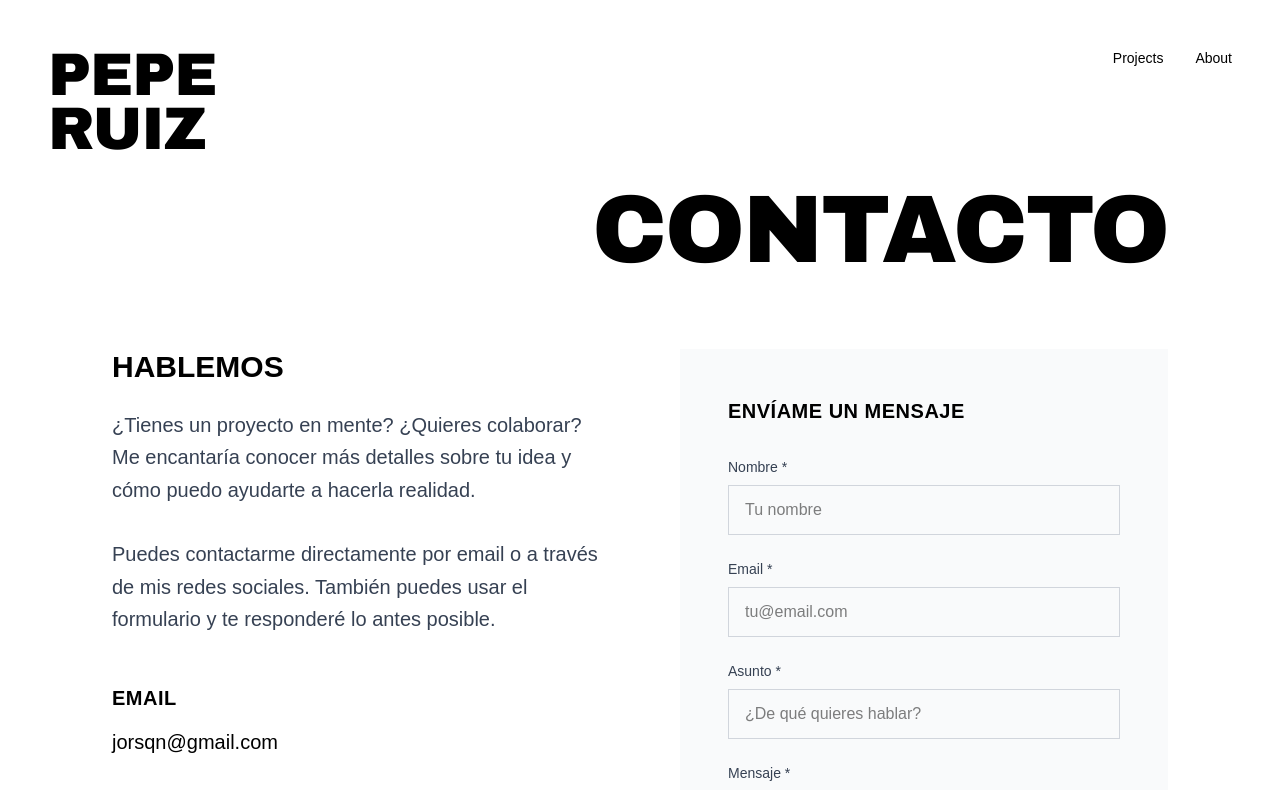
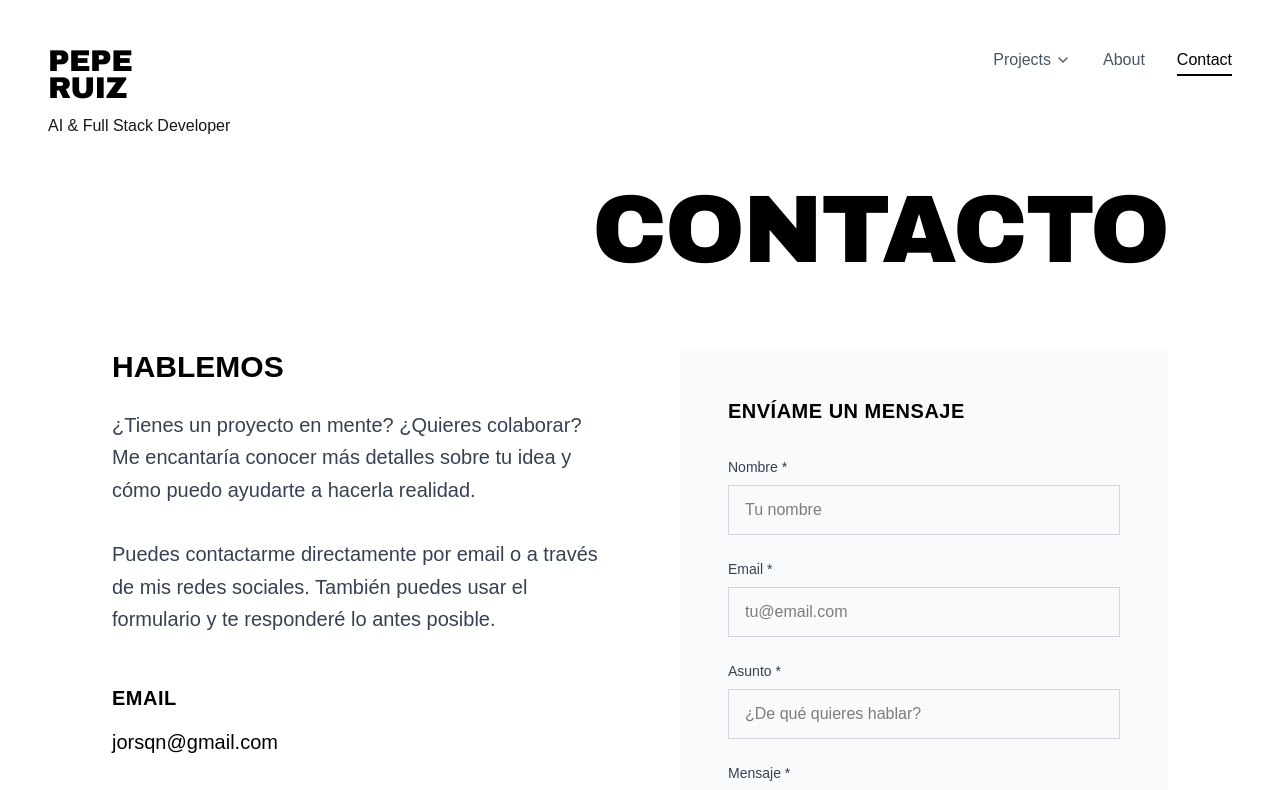
Before and after one commit to peperuizdev/portfolio-fullstack-datascience, a Next.js app: page /contact in a window 1280 px wide. Shown: the top 790 px of the page. Built offline with nearby package versions, Linux system fonts and the light colour scheme.

Commit message:
feat: improve navbar labels and burguer menu

```diff
--- a/src/app/globals.css
+++ b/src/app/globals.css
@@ -40,28 +40,29 @@ body {
   color: transparent;
 }
 
-/* Hover unificado para el nombre */
-.name-hover {
-  transition: all 0.6s ease;
-}
-
-/* Hover normal: negro → blanco con borde negro */
-.name-hover:hover .name-text:not(.text-transparent) {
-  -webkit-text-stroke: 1px black !important;
-  color: white !important;
-}
-
-/* Hover especial para estado scrolled: outline → relleno negro */
-.name-hover:hover .name-text.text-transparent {
-  -webkit-text-stroke: 0px transparent !important;
-  color: black !important;
-}
-
+/* Logo principal - con transiciones suaves */
 .name-text {
   font-family: 'Arial Black', 'Helvetica Neue', Arial, sans-serif;
   font-weight: 900;
   letter-spacing: -0.02em;
-  transition: all 0.6s ease;
+  transition: font-size 0.5s ease, color 0.3s ease, -webkit-text-stroke 0.3s ease;
+}
+
+/* Estado de scroll: transparente con borde fino */
+.name-text.text-transparent {
+  color: transparent;
+  -webkit-text-stroke: 0.5px rgba(0, 0, 0, 0.3);
+}
+
+/* Hover del logo: Negro → Transparente con borde negro */
+.name-hover:hover .name-text {
+  color: transparent;
+  -webkit-text-stroke: 0.5px rgba(0, 0, 0, 0.3);
+}
+
+/* Hover cuando está scrolled (ya transparente): Transparente con borde → Negro relleno */
+.name-hover:hover .name-text.text-transparent {
+  color: black;
   -webkit-text-stroke: 0px transparent;
 }
 
--- a/src/app/projects/[slug]/page.tsx
+++ b/src/app/projects/[slug]/page.tsx
@@ -2,7 +2,6 @@ import { notFound } from 'next/navigation'
 import { ExternalLink, Github } from 'lucide-react'
 import { projects } from '@/data/projects'
 import { SITE_CONFIG } from '@/lib/constants'
-import Navbar from '@/components/Navbar'
 
 interface ProjectPageProps {
   params: Promise<{
@@ -44,9 +43,6 @@ export default async function ProjectPage({ params }: ProjectPageProps) {
 
   return (
     <div className="relative min-h-screen bg-white text-black">
-      {/* Navbar unificado */}
-      <Navbar />
-
       {/* Hero Section */}
       <section className="relative mt-40 h-[50vh] w-full md:mt-44 md:h-[55vh] lg:mt-48 lg:h-[60vh]">
         <div className="h-full w-full">
--- a/src/components/Navbar.tsx
+++ b/src/components/Navbar.tsx
@@ -3,20 +3,50 @@
 import { useState, useEffect } from 'react'
 import { usePathname } from 'next/navigation'
 import Link from 'next/link'
+import { ChevronDown } from 'lucide-react'
 import { SITE_CONFIG } from '@/lib/constants'
+import { projects } from '@/data/projects'
 
 export default function Navbar() {
   const pathname = usePathname()
   const [isMenuOpen, setIsMenuOpen] = useState(false)
   const [isScrolled, setIsScrolled] = useState(false)
+  const [isProjectsDropdownOpen, setIsProjectsDropdownOpen] = useState(false)
+  const [isMobileProjectsOpen, setIsMobileProjectsOpen] = useState(false)
+  const [hoverTimeout, setHoverTimeout] = useState<NodeJS.Timeout | null>(null)
 
-  const isProjectPage = pathname.startsWith('/projects/')
   const isAboutPage = pathname === '/about'
   const isIndexPage = pathname === '/'
+  const isContactPage = pathname === '/contact'
+  const isProjectPage = pathname.startsWith('/projects/')
 
-  // Efecto scroll solo en páginas de proyecto
+  // Funciones para manejar hover con delay
+  const handleMouseEnter = () => {
+    if (hoverTimeout) {
+      clearTimeout(hoverTimeout)
+    }
+    setIsProjectsDropdownOpen(true)
+  }
+
+  const handleMouseLeave = () => {
+    const timeout = setTimeout(() => {
+      setIsProjectsDropdownOpen(false)
+    }, 200) // 200ms de delay antes de cerrar
+    setHoverTimeout(timeout)
+  }
+
+  // Limpiar timeout al desmontar
   useEffect(() => {
-    if (!isProjectPage) return
+    return () => {
+      if (hoverTimeout) {
+        clearTimeout(hoverTimeout)
+      }
+    }
+  }, [hoverTimeout])
+
+  // Efecto scroll solo para páginas que NO son home
+  useEffect(() => {
+    if (isIndexPage) return
 
     const handleScroll = () => {
       const scrolled = window.scrollY > 100
@@ -25,113 +55,132 @@ export default function Navbar() {
 
     window.addEventListener('scroll', handleScroll)
     return () => window.removeEventListener('scroll', handleScroll)
-  }, [isProjectPage])
+  }, [isIndexPage])
 
   // Cerrar menú al hacer clic fuera
   useEffect(() => {
     const handleClickOutside = (event: MouseEvent) => {
       const target = event.target as HTMLElement
-      if (isMenuOpen && !target.closest('.menu-container')) {
+      if (isMenuOpen && !target.closest('.menu-container') && !target.closest('.menu-overlay')) {
         setIsMenuOpen(false)
+      }
+      if (isProjectsDropdownOpen && !target.closest('.projects-dropdown')) {
+        setIsProjectsDropdownOpen(false)
       }
     }
 
-    if (isMenuOpen) {
     document.addEventListener('mousedown', handleClickOutside)
-    }
-
     return () => {
       document.removeEventListener('mousedown', handleClickOutside)
     }
-  }, [isMenuOpen])
+  }, [isMenuOpen, isProjectsDropdownOpen])
 
-  const isContactPage = pathname === '/contact'
+  // Cerrar dropdown al cambiar de ruta
+  useEffect(() => {
+    setIsProjectsDropdownOpen(false)
+    setIsMobileProjectsOpen(false)
+  }, [pathname])
 
-  // Navegación contextual según la página
   const getDesktopNavigation = () => {
-    if (isIndexPage) {
     return (
       <div className="hidden space-x-8 lg:flex">
+        {/* Projects con dropdown */}
+        <div
+          className="projects-dropdown relative"
+          onMouseEnter={handleMouseEnter}
+          onMouseLeave={handleMouseLeave}
+        >
+          <button
+            onClick={() => setIsProjectsDropdownOpen(!isProjectsDropdownOpen)}
+            className={`flex items-center gap-1 text-base font-medium transition-opacity hover:opacity-60 ${
+              isIndexPage || isProjectPage ? 'text-black' : 'text-gray-600'
+            }`}
+          >
+            Projects
+            <ChevronDown
+              className={`h-4 w-4 transition-transform duration-200 ${
+                isProjectsDropdownOpen ? 'rotate-180' : ''
+              }`}
+            />
+          </button>
+
+          {/* Indicador activo para Projects */}
+          {(isIndexPage || isProjectPage) && (
+            <div className="absolute -bottom-1 left-0 right-0 h-0.5 bg-black"></div>
+          )}
+
+          {/* Dropdown */}
+          {isProjectsDropdownOpen && (
+            <div
+              className="absolute top-full left-0 mt-1 w-64 bg-white border border-gray-200 rounded-lg shadow-lg z-50"
+              onMouseEnter={handleMouseEnter}
+              onMouseLeave={handleMouseLeave}
+            >
+              <div className="py-2">
+                <Link
+                  href="/"
+                  className={`block px-4 py-2 text-sm transition-colors hover:bg-gray-50 ${
+                    isIndexPage ? 'text-black bg-gray-50' : 'text-gray-700'
+                  }`}
+                  onClick={() => setIsProjectsDropdownOpen(false)}
+                >
+                  <span className="font-medium">All Projects</span>
+                  <span className="block text-xs text-gray-500 mt-1">Ver todos los proyectos</span>
+                </Link>
+                <hr className="my-1" />
+                {projects.map((project) => (
+                  <Link
+                    key={project.id}
+                    href={`/projects/${project.slug}`}
+                    className={`block px-4 py-2 text-sm transition-colors hover:bg-gray-50 ${
+                      pathname === `/projects/${project.slug}`
+                        ? 'text-black bg-gray-50'
+                        : 'text-gray-700'
+                    }`}
+                    onClick={() => setIsProjectsDropdownOpen(false)}
+                  >
+                    <span className="font-medium">{project.title}</span>
+                    <span className="block text-xs text-gray-500 mt-1">{project.category}</span>
+                  </Link>
+                ))}
+              </div>
+            </div>
+          )}
+        </div>
+
+        {/* About */}
+        <div className="relative">
           <Link
             href="/about"
-            className="text-sm font-medium text-black transition-opacity hover:opacity-60"
+            className={`text-base font-medium transition-opacity hover:opacity-60 ${
+              isAboutPage ? 'text-black' : 'text-gray-600'
+            }`}
           >
             About
           </Link>
+          {/* Indicador activo para About */}
+          {isAboutPage && (
+            <div className="absolute -bottom-1 left-0 right-0 h-0.5 bg-black"></div>
+          )}
+        </div>
+
+        {/* Contact */}
+        <div className="relative">
           <Link
             href="/contact"
-            className="text-sm font-medium text-black transition-opacity hover:opacity-60"
+            className={`text-base font-medium transition-opacity hover:opacity-60 ${
+              isContactPage ? 'text-black' : 'text-gray-600'
+            }`}
           >
             Contact
           </Link>
+          {/* Indicador activo para Contact */}
+          {isContactPage && (
+            <div className="absolute -bottom-1 left-0 right-0 h-0.5 bg-black"></div>
+          )}
+        </div>
       </div>
     )
-    }
-
-    if (isProjectPage) {
-      return (
-        <div className="hidden space-x-8 lg:flex">
-          <Link
-            href="/"
-            className="text-sm font-medium text-black transition-opacity hover:opacity-60"
-          >
-            ← Home
-          </Link>
-          <Link
-            href="/about"
-            className="text-sm font-medium text-black transition-opacity hover:opacity-60"
-          >
-            About
-          </Link>
-          <Link
-            href="/contact"
-            className="text-sm font-medium text-black transition-opacity hover:opacity-60"
-          >
-            Contact
-          </Link>
-        </div>
-      )
-    }
-
-    if (isAboutPage) {
-      return (
-        <div className="hidden space-x-8 lg:flex">
-          <Link
-            href="/"
-            className="text-sm font-medium text-black transition-opacity hover:opacity-60"
-          >
-            Projects
-          </Link>
-          <Link
-            href="/contact"
-            className="text-sm font-medium text-black transition-opacity hover:opacity-60"
-          >
-            Contact
-          </Link>
-        </div>
-      )
-    }
-
-    if (isContactPage) {
-      return (
-        <div className="hidden space-x-8 lg:flex">
-          <Link
-            href="/"
-            className="text-sm font-medium text-black transition-opacity hover:opacity-60"
-          >
-            Projects
-          </Link>
-          <Link
-            href="/about"
-            className="text-sm font-medium text-black transition-opacity hover:opacity-60"
-          >
-            About
-          </Link>
-        </div>
-      )
-    }
-
-    return null
   }
 
   return (
@@ -141,54 +190,45 @@ export default function Navbar() {
         <Link href="/" className="name-hover group block">
           <div className="space-y-0">
             <h1
-              className={`name-text leading-[0.9] font-black uppercase transition-all duration-500 ${
-                isProjectPage
-                  ? 'text-xl md:text-2xl lg:text-3xl'
-                  : 'text-2xl md:text-4xl lg:text-6xl'
+              className={`name-text leading-[0.9] font-black uppercase ${
+                isIndexPage
+                  ? 'text-2xl md:text-4xl lg:text-6xl'
+                  : 'text-xl md:text-2xl lg:text-3xl'
               } ${
-                isProjectPage && isScrolled
-                  ? 'text-transparent group-hover:text-black'
-                  : 'text-black group-hover:text-transparent'
+                !isIndexPage && isScrolled ? 'text-transparent' : 'text-black'
               }`}
-              style={{
-                WebkitTextStroke:
-                  isProjectPage && isScrolled ? '1px black' : '0px transparent',
-                transition: 'all 0.5s ease',
-              }}
             >
               {SITE_CONFIG.name.split(' ')[0]}
             </h1>
             <h1
-              className={`name-text leading-[0.9] font-black uppercase transition-all duration-500 ${
-                isProjectPage
-                  ? 'text-xl md:text-2xl lg:text-3xl'
-                  : 'text-2xl md:text-4xl lg:text-6xl'
+              className={`name-text leading-[0.9] font-black uppercase ${
+                isIndexPage
+                  ? 'text-2xl md:text-4xl lg:text-6xl'
+                  : 'text-xl md:text-2xl lg:text-3xl'
               } ${
-                isProjectPage && isScrolled
-                  ? 'text-transparent group-hover:text-black'
-                  : 'text-black group-hover:text-transparent'
+                !isIndexPage && isScrolled ? 'text-transparent' : 'text-black'
               }`}
-              style={{
-                WebkitTextStroke:
-                  isProjectPage && isScrolled ? '1px black' : '0px transparent',
-                transition: 'all 0.5s ease',
-              }}
             >
               {SITE_CONFIG.name.split(' ')[1]}
             </h1>
-            {/* Solo mostrar subtitle en index */}
-            {isIndexPage && (
-              <p className="text-primary-600 mt-2 text-xs font-medium md:mt-4 md:text-lg lg:mt-6 lg:text-xl">
+            {/* Subtitle */}
+            <p
+              className={`text-primary-600 font-medium transition-all duration-500 ${
+                isIndexPage
+                  ? 'mt-2 text-xs md:mt-4 md:text-lg lg:mt-6 lg:text-xl'
+                  : 'mt-1 text-xs md:mt-2 md:text-sm lg:mt-3 lg:text-base'
+              } ${
+                !isIndexPage && isScrolled ? 'opacity-0 transform -translate-y-2' : 'opacity-100 transform translate-y-0'
+              }`}
+            >
               {SITE_CONFIG.title}
             </p>
-            )}
           </div>
         </Link>
       </div>
 
       {/* Navegación superior derecha */}
       <div className="fixed top-4 right-4 z-50 md:top-8 md:right-8 lg:top-12 lg:right-12">
-        {/* Desktop: navegación contextual */}
         {getDesktopNavigation()}
 
         {/* Mobile: menú hamburguesa */}
@@ -223,7 +263,7 @@ export default function Navbar() {
       {/* Menú fullscreen mobile */}
       {isMenuOpen && (
         <div
-          className="fixed inset-0 z-40 lg:hidden"
+          className="menu-overlay fixed inset-0 z-40 lg:hidden"
           style={{ backgroundColor: 'rgba(248, 250, 252, 0.9)' }}
         >
           <div className="flex h-full w-full items-center justify-center">
@@ -244,60 +284,89 @@ export default function Navbar() {
               </div>
 
               {/* Enlaces de navegación */}
-              <div className="space-y-8">
-                <div className="flex items-center justify-between">
-                  <span className="font-mono text-sm text-gray-400">01</span>
+              <div className="space-y-6">
+                {/* Projects con submenú */}
+                <div>
+                  <button
+                    onClick={() => setIsMobileProjectsOpen(!isMobileProjectsOpen)}
+                    className={`flex w-full items-center justify-between text-lg font-medium transition-opacity hover:opacity-60 ${
+                      isIndexPage || isProjectPage ? 'text-black' : 'text-gray-600'
+                    }`}
+                  >
+                    Projects
+                    <ChevronDown
+                      className={`h-5 w-5 transition-transform duration-200 ${
+                        isMobileProjectsOpen ? 'rotate-180' : ''
+                      }`}
+                    />
+                  </button>
+
+                  {/* Indicador activo para Projects en mobile */}
+                  {(isIndexPage || isProjectPage) && (
+                    <div className="mt-1 h-0.5 w-8 bg-black"></div>
+                  )}
+
+                  {isMobileProjectsOpen && (
+                    <div className="mt-3 ml-4 space-y-3">
                       <Link
                         href="/"
-                    className="text-lg font-medium text-black transition-opacity hover:opacity-60"
+                        className={`block text-base transition-opacity hover:opacity-60 ${
+                          isIndexPage ? 'text-black font-medium' : 'text-gray-600'
+                        }`}
                         onClick={() => setIsMenuOpen(false)}
                       >
-                    Home
+                        All Projects
                       </Link>
+                      {projects.map((project) => (
+                        <Link
+                          key={project.id}
+                          href={`/projects/${project.slug}`}
+                          className={`block text-base transition-opacity hover:opacity-60 ${
+                            pathname === `/projects/${project.slug}`
+                              ? 'text-black font-medium'
+                              : 'text-gray-600'
+                          }`}
+                          onClick={() => setIsMenuOpen(false)}
+                        >
+                          {project.title}
+                        </Link>
+                      ))}
                     </div>
-                <div className="flex items-center justify-between">
-                  <span className="font-mono text-sm text-gray-400">02</span>
+                  )}
+                </div>
+
+                {/* About */}
+                <div>
                   <Link
                     href="/about"
-                    className="text-lg font-medium text-black transition-opacity hover:opacity-60"
+                    className={`block text-lg font-medium transition-opacity hover:opacity-60 ${
+                      isAboutPage ? 'text-black' : 'text-gray-600'
+                    }`}
                     onClick={() => setIsMenuOpen(false)}
                   >
                     About
                   </Link>
+                  {/* Indicador activo para About en mobile */}
+                  {isAboutPage && (
+                    <div className="mt-1 h-0.5 w-8 bg-black"></div>
+                  )}
                 </div>
-                <div className="flex items-center justify-between">
-                  <span className="font-mono text-sm text-gray-400">03</span>
+
+                {/* Contact */}
+                <div>
                   <Link
                     href="/contact"
-                    className="text-lg font-medium text-black transition-opacity hover:opacity-60"
+                    className={`block text-lg font-medium transition-opacity hover:opacity-60 ${
+                      isContactPage ? 'text-black' : 'text-gray-600'
+                    }`}
                     onClick={() => setIsMenuOpen(false)}
                   >
                     Contact
                   </Link>
-                </div>
-                <div className="flex items-center justify-between">
-                  <span className="font-mono text-sm text-gray-400">04</span>
-                  <a
-                    href={SITE_CONFIG.links.github}
-                    target="_blank"
-                    rel="noopener noreferrer"
-                    className="text-lg font-medium text-black transition-opacity hover:opacity-60"
-                    onClick={() => setIsMenuOpen(false)}
-                  >
-                    GitHub
-                  </a>
-                </div>
-                <div className="flex items-center justify-between">
-                  <span className="font-mono text-sm text-gray-400">05</span>
-                  <a
-                    href={SITE_CONFIG.links.linkedin}
-                    target="_blank"
-                    rel="noopener noreferrer"
-                    className="text-lg font-medium text-black transition-opacity hover:opacity-60"
-                    onClick={() => setIsMenuOpen(false)}
-                  >
-                    LinkedIn
-                  </a>
+                  {/* Indicador activo para Contact en mobile */}
+                  {isContactPage && (
+                    <div className="mt-1 h-0.5 w-8 bg-black"></div>
+                  )}
                 </div>
               </div>
             </div>
```
Lines whose indentation alone changed are shown as unchanged.
